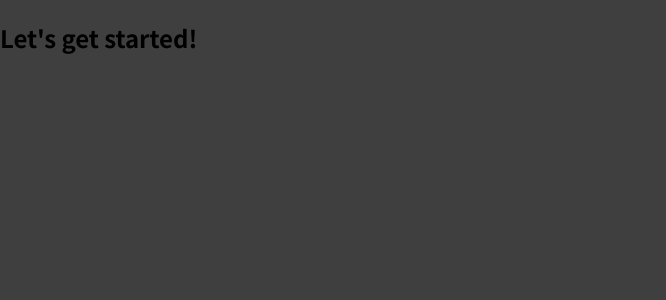
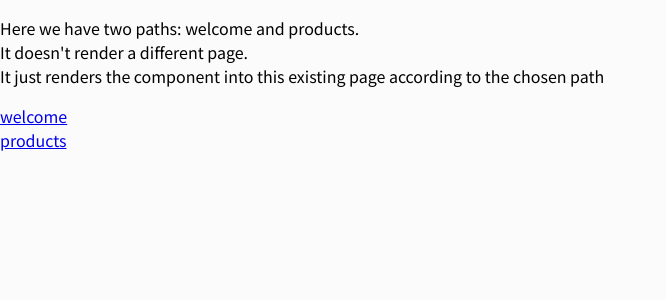
Before and after one commit to Gid-lamim/REACT-practice-routing, a JavaScript app: page / in a window 1280 px wide. Shown: the top 300 px of the page, without its empty margins (0-666 px from the left). Built offline with nearby package versions, Linux system fonts and the light colour scheme.

Commit message:
add Routes to app.js

```diff
--- a/src/App.js
+++ b/src/App.js
@@ -4,10 +4,27 @@ import Welcome from './components/Welcome'
 import Products from './components/Products'
 
 function App() {
+  //we use Route as a normal component.
+  /*Using Route will allow us to load different pages according to the path we choose.
+    our-domain.com/welcome  will load the welcome page for example.
+  */
+
+
+
   return (
     <div>
-      <h2>Let's get started!</h2>
+      <Route path="/welcome">
+        <Welcome/>
+      </Route>
+      <Route path="/products">
+        <Products/>
+      </Route>
+      <p>Here we have two paths: welcome and products. <br/> It doesn't render a different page. <br/>It just renders the component into this existing page according to the chosen path</p>
+      <a href="/welcome">welcome</a>
+      <br/>
+      <a href="/products">products</a>
     </div>
+
   );
 }
 
--- a/src/index.css
+++ b/src/index.css
@@ -10,5 +10,5 @@ html {
 
 body {
   margin: 0;
-  background-color: #3f3f3f;
+  background-color: #fbfbfb;
 }
```
